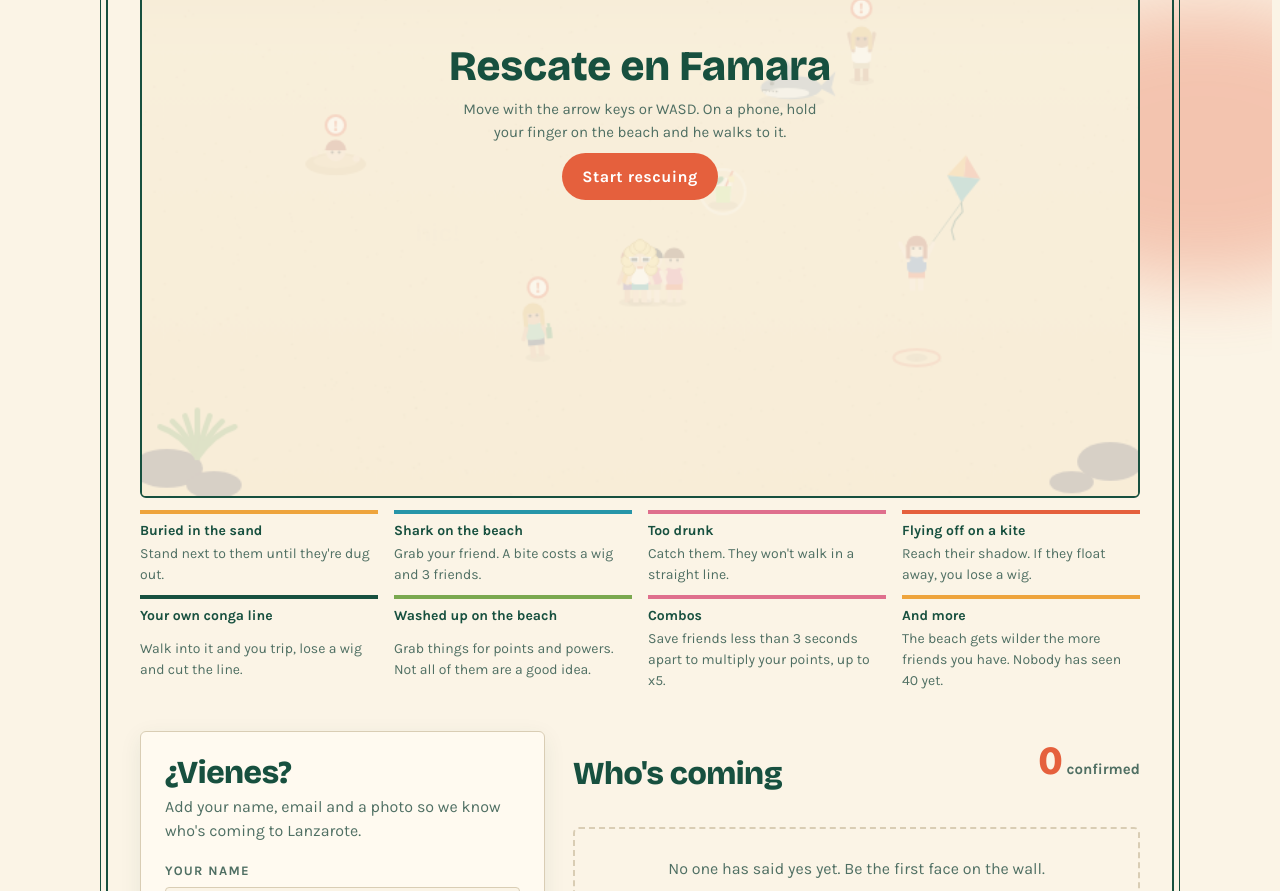
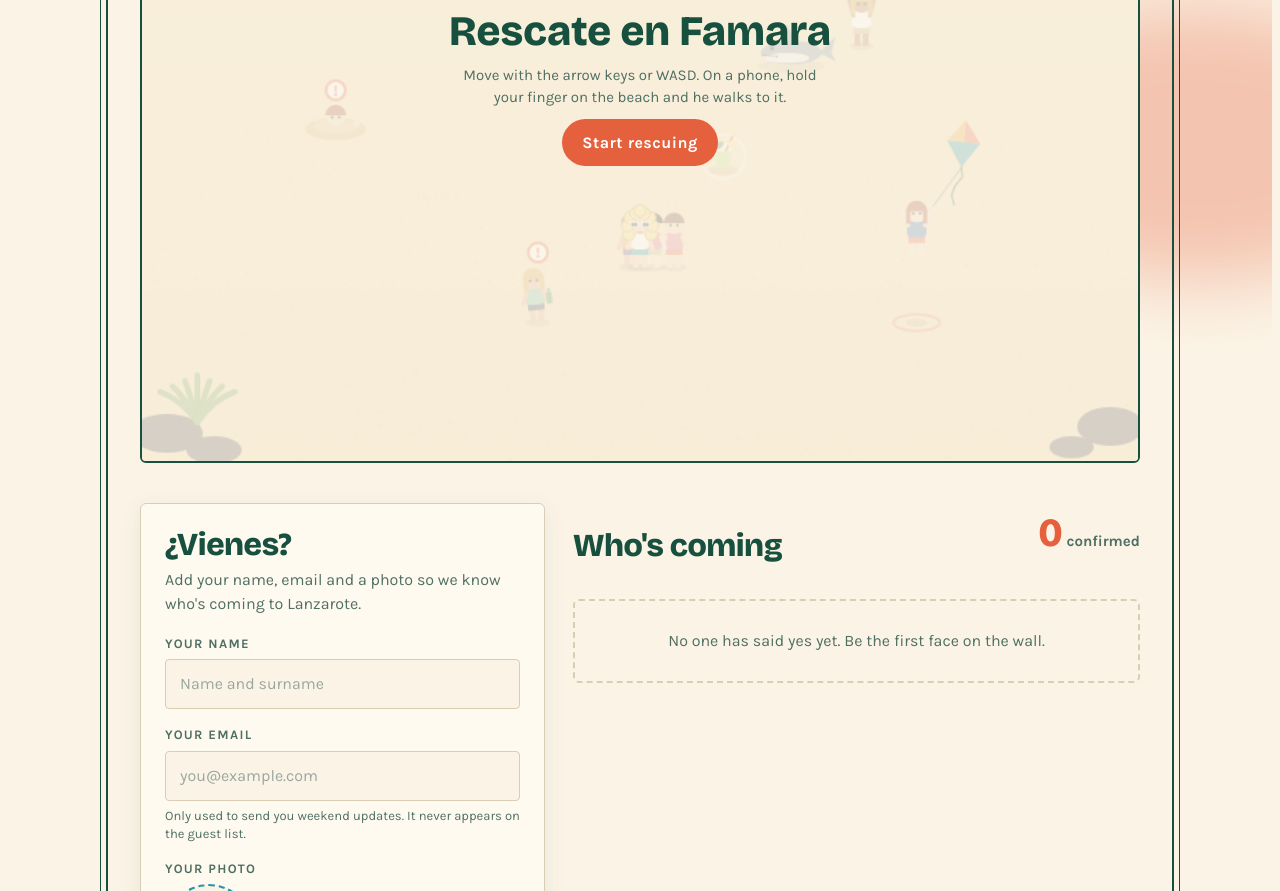
Before and after one commit to jk44studio/j40, a plain HTML site: page index.html in a window 1280 px wide. Shown: the part 1119-2010 px from the top of the page. Drawn offline with nearby package versions, Linux system fonts and the light colour scheme; no server answers.

Commit message:
Remove game explanation text
Co-Authored-By: Claude Opus 5.5 <noreply@anthropic.com>
Claude-Session: https://claude.ai/code/session_01CkKWuGUxKoLSdoedG1kVYh

```diff
--- a/index.html
+++ b/index.html
@@ -162,7 +162,6 @@ footer { border-top: 1px solid var(--line); margin: 0 clamp(12px, 3vw, 32px); pa
     <div class="game-head">
       <div>
         <h2 id="game-h">Rescate en Famara</h2>
-        <p>Friends are in trouble all over Famara beach. Save 40 of them, keep hold of your 3 wigs, and get the whole gang to the pool party. Expect surprises.</p>
       </div>
       <div class="hud"><span><b id="g-count">0</b> / 40</span><span><span id="g-score">0</span> pts</span><span id="g-time">0:00</span></div>
     </div>
@@ -175,16 +174,6 @@ footer { border-top: 1px solid var(--line); margin: 0 clamp(12px, 3vw, 32px); pa
         <button class="btn" type="button" id="g-play">Start rescuing</button>
       </div>
     </div>
-    <ul class="legend">
-      <li style="--c:var(--sun)"><b>Buried in the sand</b>Stand next to them until they're dug out.</li>
-      <li style="--c:var(--sea)"><b>Shark on the beach</b>Grab your friend. A bite costs a wig and 3 friends.</li>
-      <li style="--c:var(--rose)"><b>Too drunk</b>Catch them. They won't walk in a straight line.</li>
-      <li style="--c:var(--coral)"><b>Flying off on a kite</b>Reach their shadow. If they float away, you lose a wig.</li>
-      <li style="--c:var(--ink)"><b>Your own conga line</b>Walk into it and you trip, lose a wig and cut the line.</li>
-      <li style="--c:#7aa84f"><b>Washed up on the beach</b>Grab things for points and powers. Not all of them are a good idea.</li>
-      <li style="--c:var(--rose)"><b>Combos</b>Save friends less than 3 seconds apart to multiply your points, up to x5.</li>
-      <li style="--c:var(--sun)"><b>And more</b>The beach gets wilder the more friends you have. Nobody has seen 40 yet.</li>
-    </ul>
     <div class="end" id="g-end" hidden>
       <strong id="g-end-h">¡40 amigos rescatados!</strong>
       <p id="g-end-txt"></p>
```
